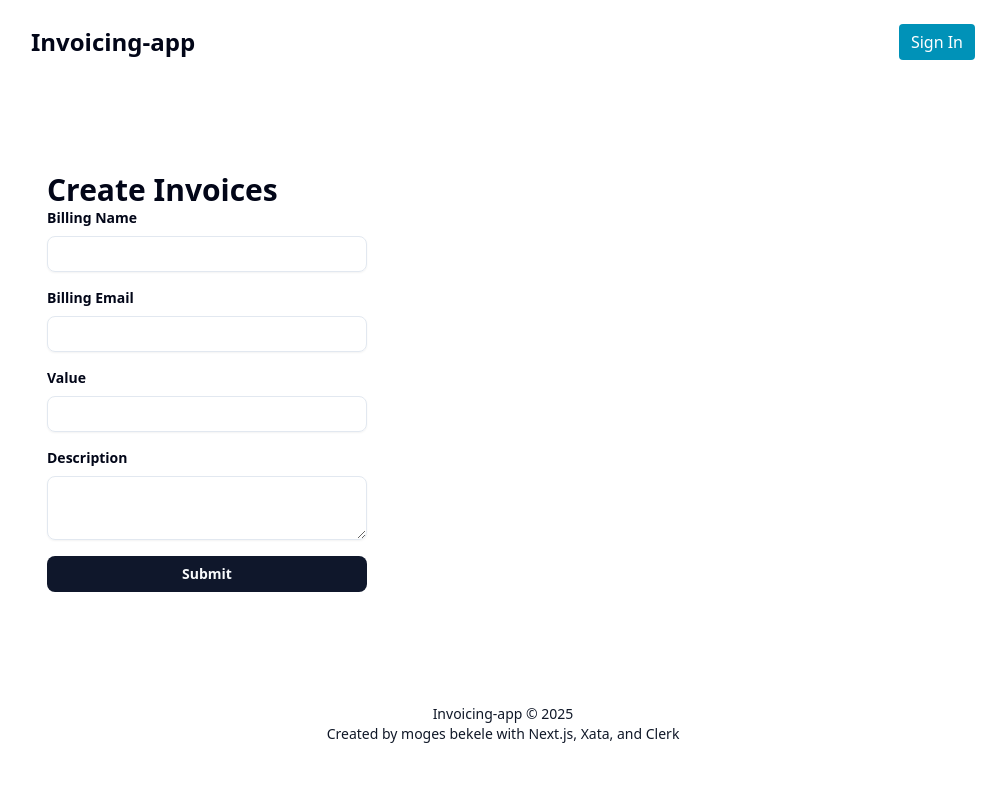
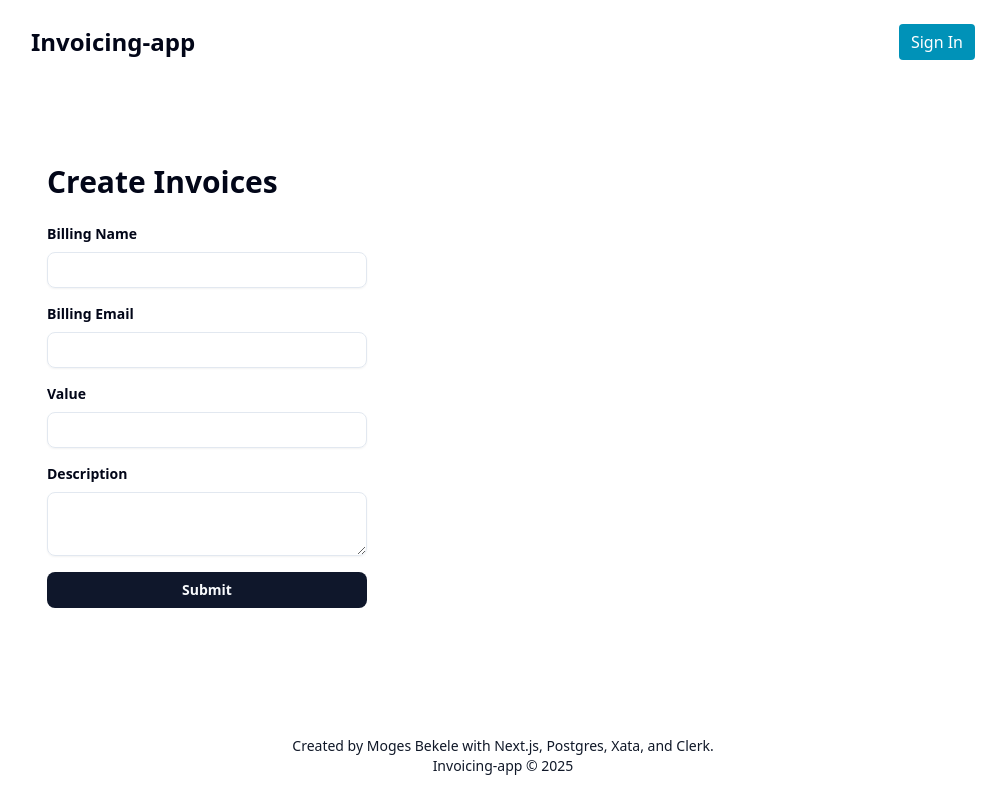
Before and after one commit to MogesBekele/invoice-app, a Next.js app: page /invoices/new in a window 1280 px wide. Shown: the whole page, without its empty margins (137-1143 px from the left). Built offline with nearby package versions, Linux system fonts and the light colour scheme; no server answers.

Commit message:
clerk autentication

```diff
--- a/src/app/invoices/[invoiceId]/page.tsx
+++ b/src/app/invoices/[invoiceId]/page.tsx
@@ -4,6 +4,7 @@ import { Invoices } from "@/db/schema";
 import { eq } from "drizzle-orm";
 import { Badge } from "@/components/ui/badge";
 import { cn } from "@/lib/utils";
+import Container from "@/components/Container";
 
 export default async function InvoicePage({
   params,
@@ -24,6 +25,7 @@ export default async function InvoicePage({
 
   return (
     <main className=" h-full  max-w-5xl mx-auto my-12">
+      <Container>
       <div className="flex justify-between mb-8">
         <h1 className="flex items-center gap-4 text-3xl font-bold">
           Invoice {invoiceId}
@@ -72,6 +74,7 @@ export default async function InvoicePage({
           <span>mogesbekel@gmail.com</span>
         </li>
       </ul>
+      </Container>
     </main>
   );
 }
--- a/src/app/invoices/new/page.tsx
+++ b/src/app/invoices/new/page.tsx
@@ -19,9 +19,9 @@ export default function Invoices() {
     setState("pending");
   };
   return (
-    <main className=" h-full sm:p-10 max-w-5xl mx-auto my-12">
+    <main className=" h-full sm:p-10 max-w-5xl mx-auto">
       <Container>
-      <div className="flex justify-between">
+      <div className="flex justify-between mb-6">
         <h1 className="text-3xl font-bold"> Create Invoices</h1>
       </div>
 
--- a/src/app/layout.tsx
+++ b/src/app/layout.tsx
@@ -1,11 +1,9 @@
-
 import type { Metadata } from "next";
 import { Geist, Geist_Mono } from "next/font/google";
 import "./globals.css";
 import { ClerkProvider } from "@clerk/nextjs";
 import Header from "@/components/Header";
 import Footer from "@/components/Footer";
-
 
 const geistSans = Geist({
   variable: "--font-geist-sans",
@@ -24,20 +22,18 @@ export const metadata: Metadata = {
 
 export default function RootLayout({
   children,
-}: Readonly<{
+}: {
   children: React.ReactNode;
-}>) {
-  // const pathname = usePathname()
-  // const isOwnerPath = pathname?.startsWith("/");
+}) {
   return (
     <ClerkProvider>
       <html lang="en">
         <body
-          className={`${geistSans.variable} ${geistMono.variable} antialiased`}
+          className={`${geistSans.variable} ${geistMono.variable} antialiased min-h-screen grid grid-rows-[auto_1fr_auto]`}
         >
-           <Header/>
-          {children}
-          <Footer/>
+          <Header />
+          <main>{children}</main>
+          <Footer />
         </body>
       </html>
     </ClerkProvider>
--- a/src/components/Footer.tsx
+++ b/src/components/Footer.tsx
@@ -1,17 +1,18 @@
-
 import Container from "./Container";
 
-const Footer = ()=>{
-  return(
-    <footer  className="pb-6 pt-6" >
+const Footer = () => {
+  return (
+    <footer className="pb-6 pt-6">
       <Container className="flex justify-center flex-col items-center text-gray-900">
+        <p className="text-sm">
+          Created by Moges Bekele with Next.js, Postgres, Xata, and Clerk.
+        </p>
         <p className="text-sm">
           Invoicing-app &copy; {new Date().getFullYear()}
         </p>
-        <p className="text-sm">Created by moges bekele with Next.js, Xata, and Clerk</p>
       </Container>
     </footer>
-  )
-}
+  );
+};
 
-export default Footer
+export default Footer;
```
